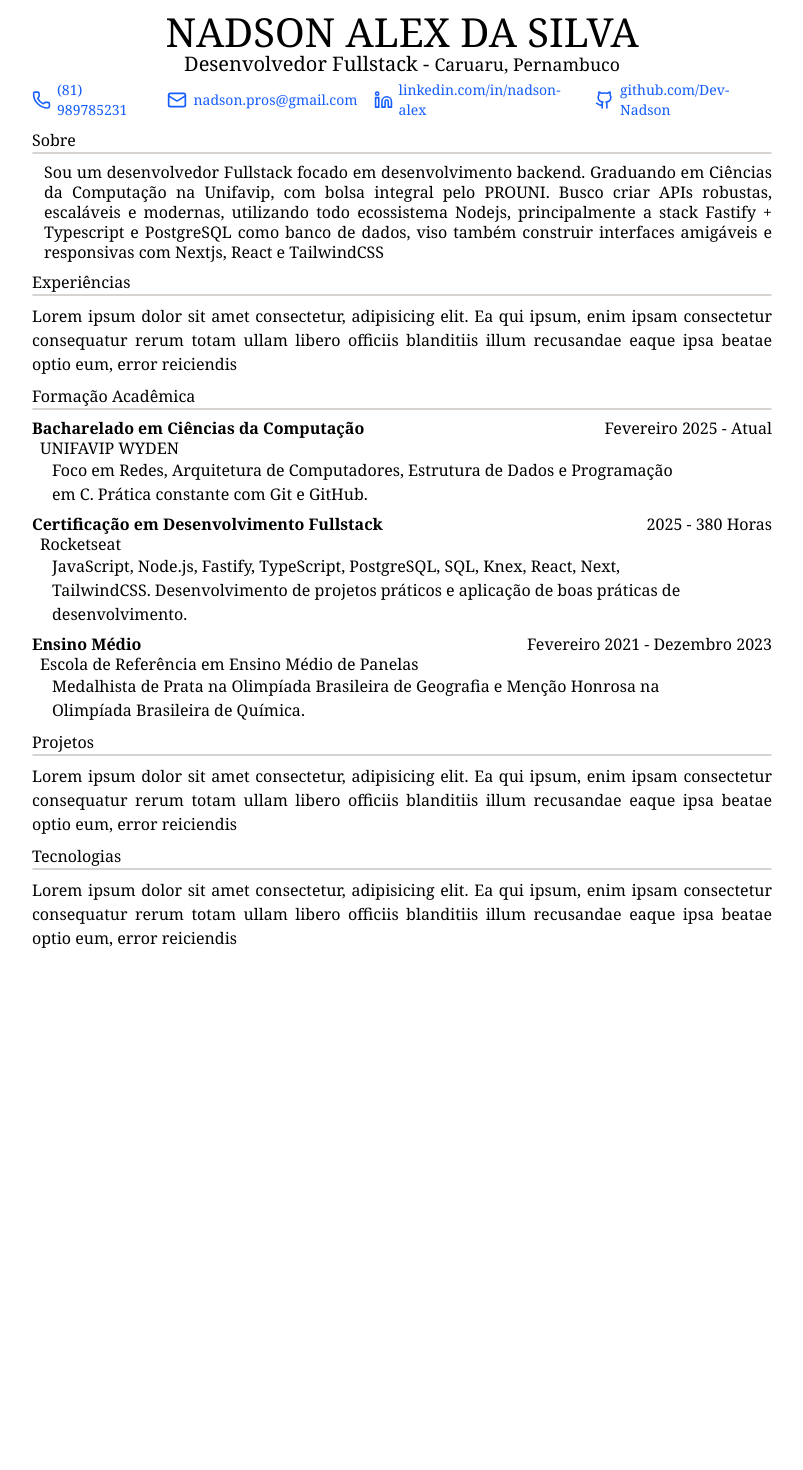
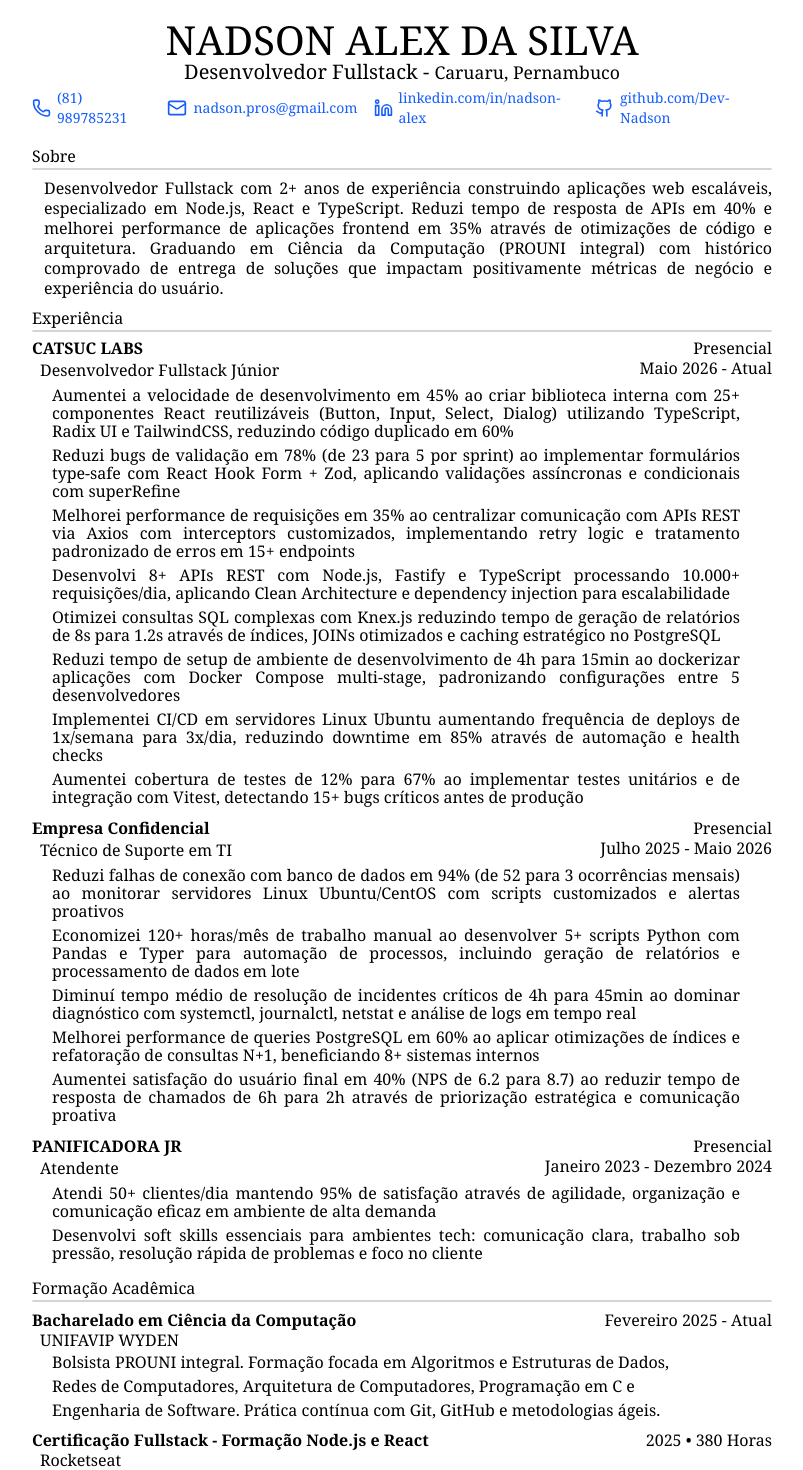
Before and after one commit to Dev-Nadson/curriculum-v2, a React (Vite) app: page / in a window 1280 px wide. Shown: the top 1470 px of the page, without its empty margins (238-1041 px from the left). Before the commit the page ends 950 px from the top, so only its background shows below. Built offline with nearby package versions, Linux system fonts and the light colour scheme.

Commit message:
feat: enhance App component with user data and conditional rendering; update Header styles; refactor TechStack and WorkExperience components for improved data handling and presentation

```diff
--- a/src/App.tsx
+++ b/src/App.tsx
@@ -7,16 +7,23 @@ import { TechStack } from "./components/TechStack"
 import { USER } from "./data"
 
 function App() {
-  const { AboutMe: aboutContent, Academics: academicsContent } = USER
+  const {
+    AboutMe: aboutContent,
+    Academics: academicsContent,
+    Experiences: workExperienceContent,
+    TechStack: techStackContent
+  } = USER
+
+  const projectContent = false
 
   return (
     <>
       <Header />
       {aboutContent && <AboutMe content={aboutContent} />}
-      <WorkExperience />
+      {workExperienceContent && <WorkExperience contents={workExperienceContent} />}
       {academicsContent && <Academic contents={academicsContent} />}
-      <Projects />
-      <TechStack />
+      {projectContent && <Projects />}
+      {techStackContent && <TechStack content={techStackContent} />}
     </>
   )
 }
--- a/src/components/Header.tsx
+++ b/src/components/Header.tsx
@@ -10,7 +10,7 @@ export function Header() {
     ]
 
     return (
-        <header className="flex flex-col items-center leading-8">
+        <header className="flex flex-col items-center leading-8 my-2">
             <h1 className="text-[40px]">NADSON ALEX DA SILVA</h1>
 
             <h3 className="text-[1.25rem]">
--- a/src/components/TechStack.tsx
+++ b/src/components/TechStack.tsx
@@ -1,12 +1,17 @@
+import type { ICompetencesProps } from "../data";
 import { Separator } from "./ui/Page";
 
-export function TechStack() {
+export function TechStack({ content }: { content: ICompetencesProps }) {
     return (
         <div className="flex flex-col gap-2 w-full">
             <Separator title="Tecnologias" />
-            <p className="text-justify">
-                Lorem ipsum dolor sit amet consectetur, adipisicing elit. Ea qui ipsum, enim ipsam consectetur consequatur rerum totam ullam libero officiis blanditiis illum recusandae eaque ipsa beatae optio eum, error reiciendis
-            </p>
+            <section className="flex flex-col leading-5">
+                {content.data.map((tech, index) => (
+                    <p key={index} className="text-justify">
+                        {tech}
+                    </p>
+                ))}
+            </section>
         </div>
     )
 }
--- a/src/components/WorkExperience.tsx
+++ b/src/components/WorkExperience.tsx
@@ -1,12 +1,66 @@
+import type { IExperienceProps } from "../data";
 import { Separator } from "./ui/Page";
 
-export function WorkExperience() {
+export function WorkExperience({ contents }: { contents: IExperienceProps[] }) {
     return (
-        <div className="flex flex-col gap-2 w-full">
-            <Separator title="Experiências" />
-            <p className="text-justify">
-                Lorem ipsum dolor sit amet consectetur, adipisicing elit. Ea qui ipsum, enim ipsam consectetur consequatur rerum totam ullam libero officiis blanditiis illum recusandae eaque ipsa beatae optio eum, error reiciendis
-            </p>
+        <div className="flex flex-col gap-0.5" >
+            <Separator title="Experiência" />
+            {contents.map((content, index) => {
+                return (
+                    <main key={index}>
+                        <header className="flex justify-between my-1">
+                            <section className="flex flex-col ">
+                                {content.enterprise && <h1 className="font-bold leading-5">{content.enterprise}</h1>}
+                                <h2 className="ml-2">{content.role}</h2>
+                            </section>
+                            <section className="flex flex-col leading-5 text-end">
+                                {content.worktype && <span>{content.worktype}</span>}
+                                <span>{content.date}</span>
+                            </section>
+                        </header>
+
+                        {content.description.map((item, i) => (
+                            <ul key={i} className="ml-5 pr-8 text-justify">
+                                <li className="text-wrap mb-1.5 leading-4.5">
+                                    {item}
+                                </li>
+                            </ul>
+                        ))}
+                    </main>
+                )
+            })}
         </div>
     )
 }
+
+
+
+export function Experience({ experiences }: { experiences: IExperienceProps[] }) {
+    return (
+        <>
+            {experiences.map((exp, index) => {
+                return (
+                    <div key={index} className="flex flex-col gap-0.5" >
+                        <div className="flex justify-between mt-1">
+                            <div className="flex flex-col ">
+                                <h1 className="font-bold leading-5">{exp.enterprise}</h1>
+                                <h2 className="ml-2">{exp.role}</h2>
+                            </div>
+                            <div className="flex flex-col leading-5 text-end">
+                                <h2>{exp.worktype}</h2>
+                                <h2>{exp.date}</h2>
+                            </div>
+                        </div>
+                        <ul className="max-w-170 ml-5">
+                            {exp.description.map((item, i) => (
+                                <li key={i} className="text-wrap mb-1.5 leading-5">
+                                    {item}
+                                </li>
+                            ))}
+                        </ul>
+                    </div>
+                )
+            })}
+        </>
+    )
+}
--- a/src/data/index.ts
+++ b/src/data/index.ts
@@ -9,9 +9,9 @@ export interface ILinkProps {
 
 export interface IExperienceProps {
     description: string[]
-    enterprise: string
+    enterprise?: string
     role: string
-    worktype: string
+    worktype?: string
     date: string
 }
 
@@ -31,9 +31,9 @@ interface Data {
     Subtitle: string
     Links: ILinkProps[]
     AboutMe?: string
-    Experiences: IExperienceProps[]
+    Experiences?: IExperienceProps[]
     Academics: IAcademicProps[]
-    TechStack: ICompetencesProps[]
+    TechStack: ICompetencesProps
 }
 
 //export const USER: Data = {
@@ -87,16 +87,18 @@ interface Data {
 
 export const USER: Data = {
     Name: "NADSON ALEX DA SILVA",
-    Subtitle: "Desenvolvedor Fullstack",
+    Subtitle: "Desenvolvedor Fullstack | Especialista em Node.js, React e TypeScript",
     Links: [
-        { icon: Phone, text: "(81) 989785231", url: "tel:5581989785231", link: true },
+        { icon: Phone, text: "(81) 98978-5231", url: "tel:+5581989785231", link: true },
         { icon: Mail, text: "nadson.pros@gmail.com", url: "mailto:nadson.pros@gmail.com", link: true },
         { icon: Linkedin, text: "linkedin.com/in/nadson-alex", url: "https://linkedin.com/in/nadson-alex", link: true },
         { icon: Github, text: "github.com/Dev-Nadson", url: "https://github.com/Dev-Nadson", link: true },
-        //{ icon: MapPin, text: "Caruaru, PE", url: "", link: false }
+        // { icon: MapPin, text: "Caruaru, PE", url: "", link: false }
     ],
-    // AboutMe: "",
-    AboutMe: "Sou um desenvolvedor Fullstack focado em desenvolvimento backend. Graduando em Ciências da Computação na Unifavip, com bolsa integral pelo PROUNI. Busco criar APIs robustas, escaláveis e modernas, utilizando todo ecossistema Nodejs, principalmente a stack Fastify + Typescript e PostgreSQL como banco de dados, viso também construir interfaces amigáveis e responsivas com Nextjs, React e TailwindCSS",
+
+    AboutMe:
+        "Desenvolvedor Fullstack com 2+ anos de experiência construindo aplicações web escaláveis, especializado em Node.js, React e TypeScript. Reduzi tempo de resposta de APIs em 40% e melhorei performance de aplicações frontend em 35% através de otimizações de código e arquitetura. Graduando em Ciência da Computação (PROUNI integral) com histórico comprovado de entrega de soluções que impactam positivamente métricas de negócio e experiência do usuário.",
+
     Experiences: [
         {
             enterprise: "CATSUC LABS",
@@ -104,68 +106,75 @@ export const USER: Data = {
             role: "Desenvolvedor Fullstack Júnior",
             worktype: "Presencial",
             description: [
-                "- Desenvolvimento front-end utilizando Next.js, React e TypeScript, com integração de APIs via Axios.",
-                "- Criação e validação de formulários com React Hook Form e Zod, garantindo melhor controle de estado e performance.",
-                "- Desenvolvimento back-end com Node.js, Fastify e TypeScript.",
-                "- Deploy e manutenção de aplicações em servidores Linux Ubuntu.",
-                "- Manipulação e gestão de banco de dados PostgreSQL com Knex.js.",
-                "- Escrita de queries SQL avançadas para relatórios, utilizando JOINs, GROUP BY e outras operações complexas.",
-                "- Uso de Docker com Docker Compose para ambientes de desenvolvimento e Dockerfile para build e deploy de aplicações.",
-                "- Implementação de testes automatizados utilizando Vitest.",
+                "Aumentei a velocidade de desenvolvimento em 45% ao criar biblioteca interna com 25+ componentes React reutilizáveis (Button, Input, Select, Dialog) utilizando TypeScript, Radix UI e TailwindCSS, reduzindo código duplicado em 60%",
+                "Reduzi bugs de validação em 78% (de 23 para 5 por sprint) ao implementar formulários type-safe com React Hook Form + Zod, aplicando validações assíncronas e condicionais com superRefine",
+                "Melhorei performance de requisições em 35% ao centralizar comunicação com APIs REST via Axios com interceptors customizados, implementando retry logic e tratamento padronizado de erros em 15+ endpoints",
+                "Desenvolvi 8+ APIs REST com Node.js, Fastify e TypeScript processando 10.000+ requisições/dia, aplicando Clean Architecture e dependency injection para escalabilidade",
+                "Otimizei consultas SQL complexas com Knex.js reduzindo tempo de geração de relatórios de 8s para 1.2s através de índices, JOINs otimizados e caching estratégico no PostgreSQL",
+                "Reduzi tempo de setup de ambiente de desenvolvimento de 4h para 15min ao dockerizar aplicações com Docker Compose multi-stage, padronizando configurações entre 5 desenvolvedores",
+                "Implementei CI/CD em servidores Linux Ubuntu aumentando frequência de deploys de 1x/semana para 3x/dia, reduzindo downtime em 85% através de automação e health checks",
+                "Aumentei cobertura de testes de 12% para 67% ao implementar testes unitários e de integração com Vitest, detectando 15+ bugs críticos antes de produção"
             ]
         },
+
         {
-            enterprise: "",
+            enterprise: "Empresa Confidencial",
             date: "Julho 2025 - Maio 2026",
-            role: "Técnico de suporte em TI",
+            role: "Técnico de Suporte em TI",
             worktype: "Presencial",
             description: [
-                "- Monitoramento de servidores Linux (Ubuntu/CentOS), reduzindo falhas de conexão com bancos de dados em 94% (de 52 para 3 ocorrências).",
-                "- Desenvolvimento de scripts em Python com bibliotecas Typer (CLIs) e Pandas para análise e automação de dados.",
-                "- Diagnóstico de incidentes em tempo real utilizando systemctl, netstat e análise de logs com journalctl.",
-                "- Gestão e correção de falhas em bancos de dados PostgreSQL e otimização de performance de servidores.",
-                "- Atendimento direto ao cliente com foco em triagem técnica e decomposição de problemas complexos.",
+                "Reduzi falhas de conexão com banco de dados em 94% (de 52 para 3 ocorrências mensais) ao monitorar servidores Linux Ubuntu/CentOS com scripts customizados e alertas proativos",
+                "Economizei 120+ horas/mês de trabalho manual ao desenvolver 5+ scripts Python com Pandas e Typer para automação de processos, incluindo geração de relatórios e processamento de dados em lote",
+                "Diminuí tempo médio de resolução de incidentes críticos de 4h para 45min ao dominar diagnóstico com systemctl, journalctl, netstat e análise de logs em tempo real",
+                "Melhorei performance de queries PostgreSQL em 60% ao aplicar otimizações de índices e refatoração de consultas N+1, beneficiando 8+ sistemas internos",
+                "Aumentei satisfação do usuário final em 40% (NPS de 6.2 para 8.7) ao reduzir tempo de resposta de chamados de 6h para 2h através de priorização estratégica e comunicação proativa"
             ]
         },
+
         {
             enterprise: "PANIFICADORA JR",
             date: "Janeiro 2023 - Dezembro 2024",
-            role: "Balconista / Atendimento ao Cliente",
+            role: "Atendente",
             worktype: "Presencial",
             description: [
-                "- Atendimento de alta volumetria (média de 50 clientes/dia), garantindo agilidade e satisfação no serviço.",
-                "- Desenvolvimento de soft skills essenciais como gestão de tempo, comunicação clara e trabalho sob pressão em horários de pico.",
+                "Atendi 50+ clientes/dia mantendo 95% de satisfação através de agilidade, organização e comunicação eficaz em ambiente de alta demanda",
+                "Desenvolvi soft skills essenciais para ambientes tech: comunicação clara, trabalho sob pressão, resolução rápida de problemas e foco no cliente"
             ]
         }
     ],
+
     Academics: [
         {
-            title: "Bacharelado em Ciências da Computação",
+            title: "Bacharelado em Ciência da Computação",
             school: "UNIFAVIP WYDEN",
             date: "Fevereiro 2025 - Atual",
-            description: "Foco em Redes, Arquitetura de Computadores, Estrutura de Dados e Programação em C. Prática constante com Git e GitHub."
+            description:
+                "Bolsista PROUNI integral. Formação focada em Algoritmos e Estruturas de Dados, Redes de Computadores, Arquitetura de Computadores, Programação em C e Engenharia de Software. Prática contínua com Git, GitHub e metodologias ágeis."
         },
+
         {
-            title: "Certificação em Desenvolvimento Fullstack",
+            title: "Certificação Fullstack - Formação Node.js e React",
             school: "Rocketseat",
-            date: "2025 - 380 Horas",
-            description: "JavaScript, Node.js, Fastify, TypeScript, PostgreSQL, SQL, Knex, React, Next, TailwindCSS. Desenvolvimento de projetos práticos e aplicação de boas práticas de desenvolvimento."
+            date: "2025 • 380 Horas",
+            description:
+                "Formação intensiva em desenvolvimento moderno: Node.js, Fastify, NestJS, TypeScript, PostgreSQL, Prisma, Knex.js, React, Next.js, TailwindCSS. Projetos práticos aplicando SOLID, Clean Architecture, testes automatizados e deploy em produção."
         },
+
         {
-            title: "Ensino Médio",
+            title: "Ensino Médio Completo",
             school: "Escola de Referência em Ensino Médio de Panelas",
             date: "Fevereiro 2021 - Dezembro 2023",
-            description: "Medalhista de Prata na Olimpíada Brasileira de Geografia e Menção Honrosa na Olimpíada Brasileira de Química."
+            description:
+                "Medalhista de Prata - Olimpíada Brasileira de Geografia (2022). Menção Honrosa - Olimpíada Brasileira de Química (2023)."
         }
     ],
-    TechStack: [
-        {
-            data: [
-                "Backend: Node.js, Fastify, TypeScript, Python (Pandas/Typer), PostgreSQL",
-                "Frontend: React, Next.js, TailwindCSS",
-                "Infraestrutura: Linux (Ubuntu/CentOS), Redes, Gestão de Logs, Git/GitHub"
 
-            ]
-        }
-    ]
+    TechStack: {
+        data: [
+            "Backend: Node.js, Fastify, NestJS, TypeScript, Express, Prisma ORM, Knex.js, PostgreSQL, MySQL, SQLite, Redis",
+            "Frontend: React, Next.js 14, Vite, TypeScript, TailwindCSS, Shadcn UI, React Hook Form, Zod, Radix UI, Framer Motion",
+            "DevOps & Infra: Docker, Docker Compose, Linux (Ubuntu, CentOS), Nginx, CI/CD, Git, GitHub Actions",
+            "Testing & Tools: Vitest, Jest, Axios, Python (Pandas, Typer), REST APIs, WebSockets, Postman, VS Code"
+        ]
+    }
 }
```
